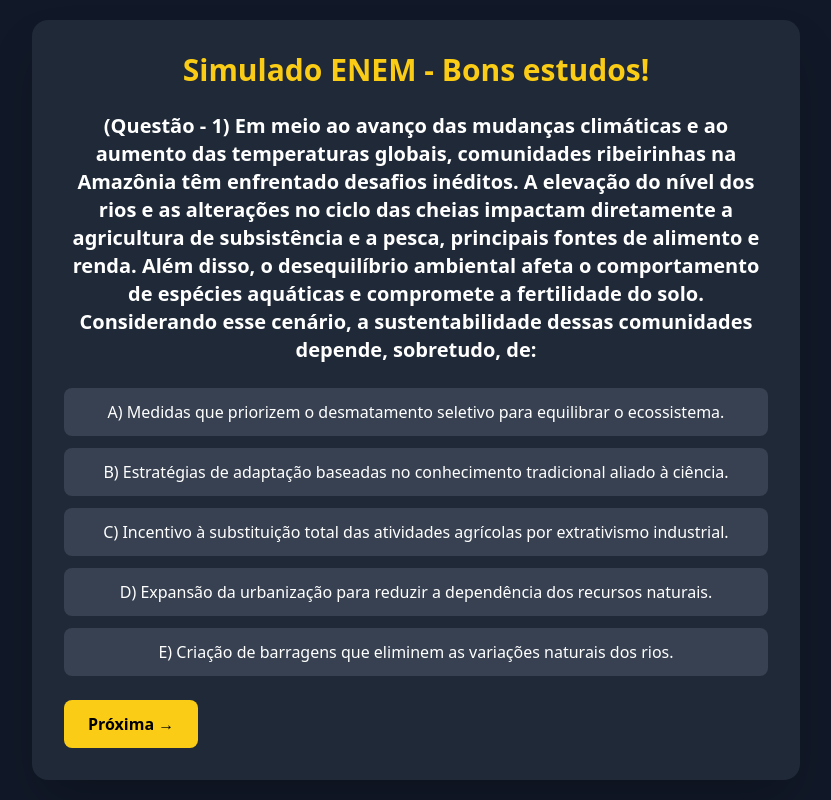
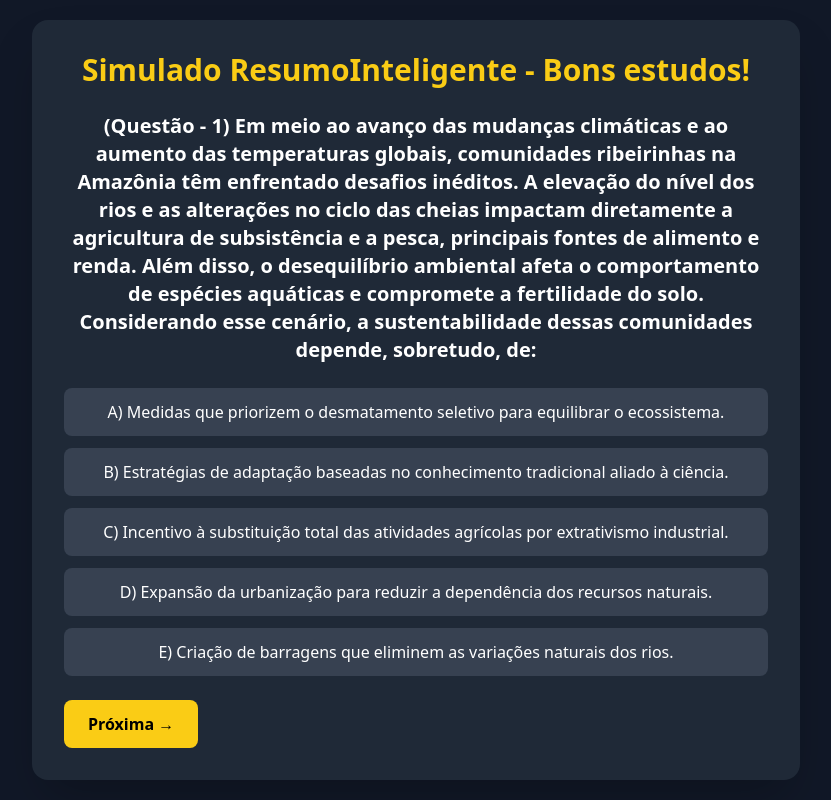
Before and after one commit to ResumoInteligente/quiz, a plain HTML site: page index.html in a window 1280 px wide. Shown: the whole page, without its empty margins (224-1055 px from the left). Drawn offline with nearby package versions, Linux system fonts and the light colour scheme.

Commit message:
Update index.html

```diff
--- a/index.html
+++ b/index.html
@@ -3,12 +3,12 @@
 <head>
   <meta charset="UTF-8" />
   <meta name="viewport" content="width=device-width, initial-scale=1.0" />
-  <title>Simulado ENEM - Bons estudos!</title>
+  <title>Simulado ResumoInteligente</title>
   <script src="https://cdn.tailwindcss.com"></script>
 </head>
 <body class="bg-gray-900 text-white flex items-center justify-center min-h-screen">
   <div class="bg-gray-800 p-8 rounded-2xl shadow-2xl max-w-3xl w-full text-center">
-    <h1 class="text-3xl font-bold text-yellow-400 mb-6">Simulado ENEM - Bons estudos!</h1>
+    <h1 class="text-3xl font-bold text-yellow-400 mb-6">Simulado ResumoInteligente - Bons estudos!</h1>
     <div id="quiz-container"></div>
 
     <!-- 🔹 Botões de navegação -->
```
